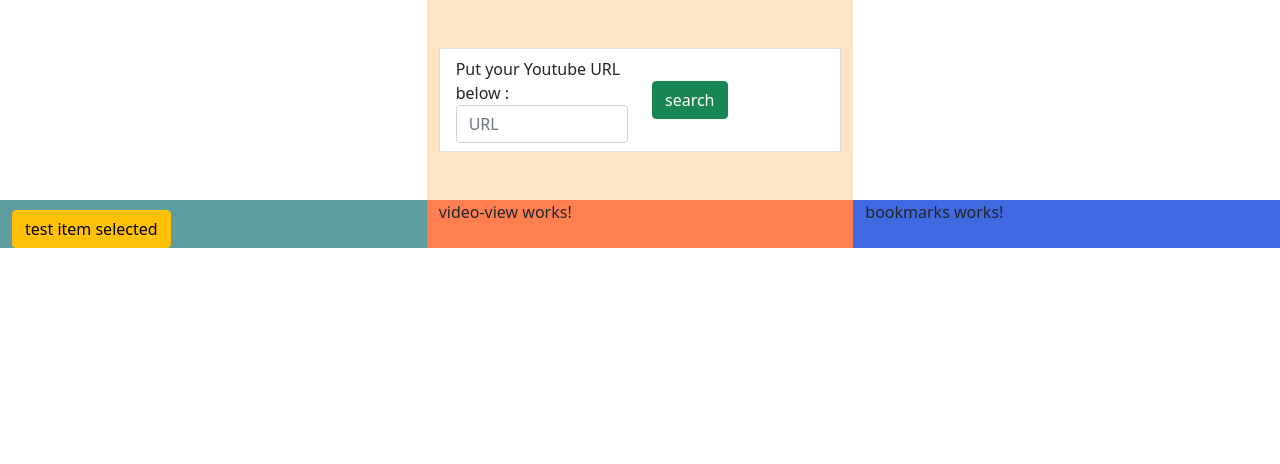
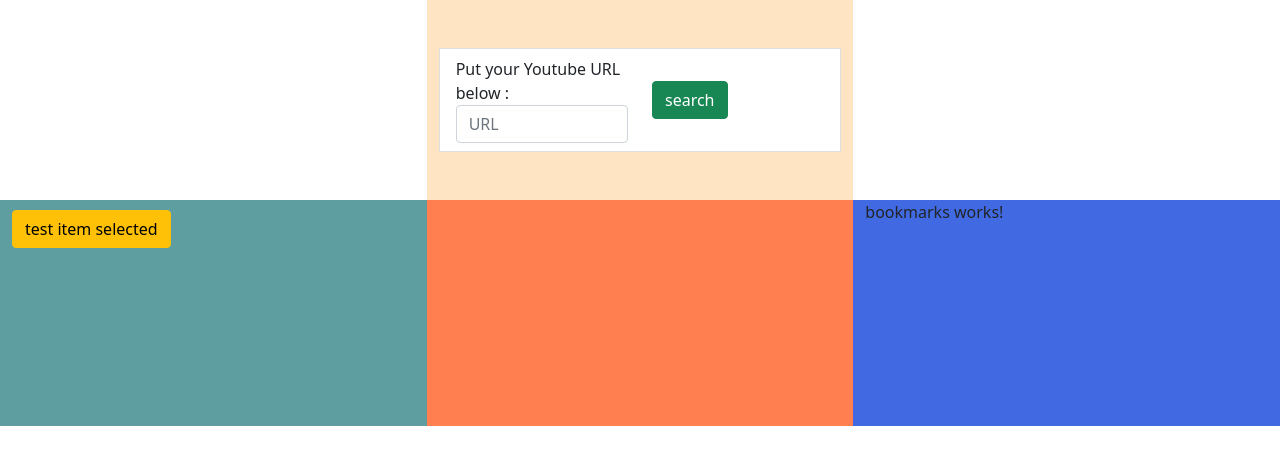
Before and after one commit to MartinGbz/ReliefAppTest, an Angular app: page / in a window 1280 px wide. Shown: the top 464 px of the page. Built offline with nearby package versions, Linux system fonts and the light colour scheme.

Commit message:
video url (embed) works

```diff
--- a/src/app/app.component.html
+++ b/src/app/app.component.html
@@ -4,7 +4,7 @@
     </div>
     <div class="col-md-4" style="background-color: bisque; height: 200px">
       <div class="row align-content-center" style="height: 200px">
-        <app-search-bar placeholder="URL"></app-search-bar>
+        <app-search-bar placeholder="URL" (myEvent)="video.setUrl()"></app-search-bar>
       </div>
     </div>
   </div>
@@ -15,7 +15,7 @@
     </div>
     <div class="col-md-4" style="background-color: coral">
       <!--Video player-->
-      <app-video-view></app-video-view>
+      <app-video-view #video></app-video-view>
     </div>
     <div class="col-md-4" style="background-color: royalblue">
       <!--Bookmark-->
--- a/src/app/search-bar/search-bar.component.ts
+++ b/src/app/search-bar/search-bar.component.ts
@@ -1,5 +1,8 @@
-import { Component, OnInit, Input } from '@angular/core';
+import {Component, OnInit, Input, Output, EventEmitter} from '@angular/core';
 import {Serv1Service} from '../services/serv1.service';
+
+// import { EventEmitter } from '@angular/core';
+// import * as events from 'events';
 
 @Component({
   selector: 'app-search-bar',
@@ -8,6 +11,9 @@ import {Serv1Service} from '../services/serv1.service';
 })
 export class SearchBarComponent implements OnInit {
   @Input() placeholder: string;
+  // @Output() myEvent = new events.EventEmitter(); // enable launch of another component function
+  @Output() myEvent: EventEmitter<any> = new EventEmitter();
+
   public searchContent;
 
   constructor(private serv: Serv1Service) {
@@ -27,6 +33,7 @@ export class SearchBarComponent implements OnInit {
         console.log(entry);
       }
     }
+    this.myEvent.emit(null); // enable launch of another component function
   }
 
   getTextSearchBox(): void {
--- a/src/app/video-view/video-view.component.html
+++ b/src/app/video-view/video-view.component.html
@@ -1 +1,3 @@
-<p>video-view works!</p>
+<div class="ratio ratio-16x9">
+  <iframe id="video" allowfullscreen></iframe>
+</div>
--- a/src/app/video-view/video-view.component.ts
+++ b/src/app/video-view/video-view.component.ts
@@ -1,4 +1,5 @@
 import { Component, OnInit } from '@angular/core';
+import {Serv1Service} from '../services/serv1.service';
 
 @Component({
   selector: 'app-video-view',
@@ -6,8 +7,19 @@ import { Component, OnInit } from '@angular/core';
   styleUrls: ['./video-view.component.css']
 })
 export class VideoViewComponent implements OnInit {
+  URLvideo;
 
-  constructor() { }
+  constructor(private serv: Serv1Service) {
+
+  }
+
+  setUrl(): void{
+    console.log('SET URL');
+    console.log('this.serv.servSearchValue = ' + this.serv.servSearchValue);
+    // this.URLvideo = this.serv.servSearchValue;
+    document.getElementById('video').setAttribute('src', this.serv.servSearchValue);
+    console.log(document.getElementById('video'));
+  }
 
   ngOnInit(): void {
   }
```
